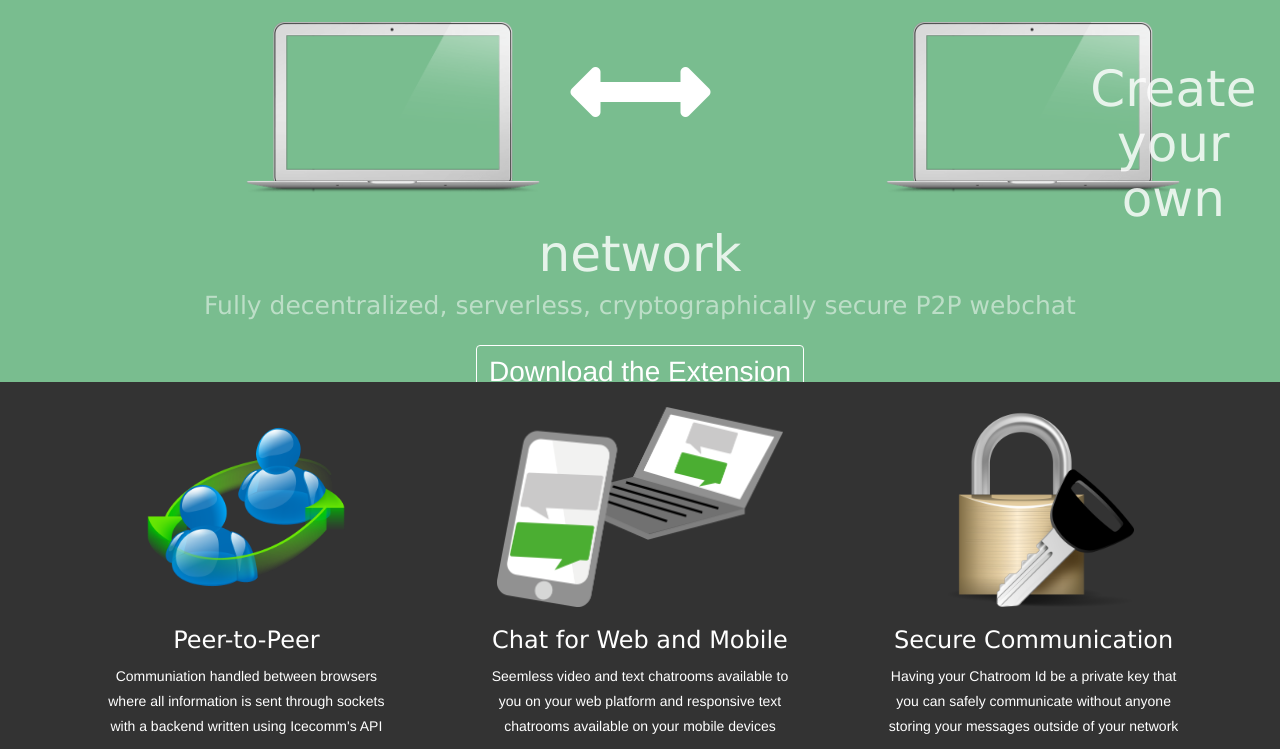
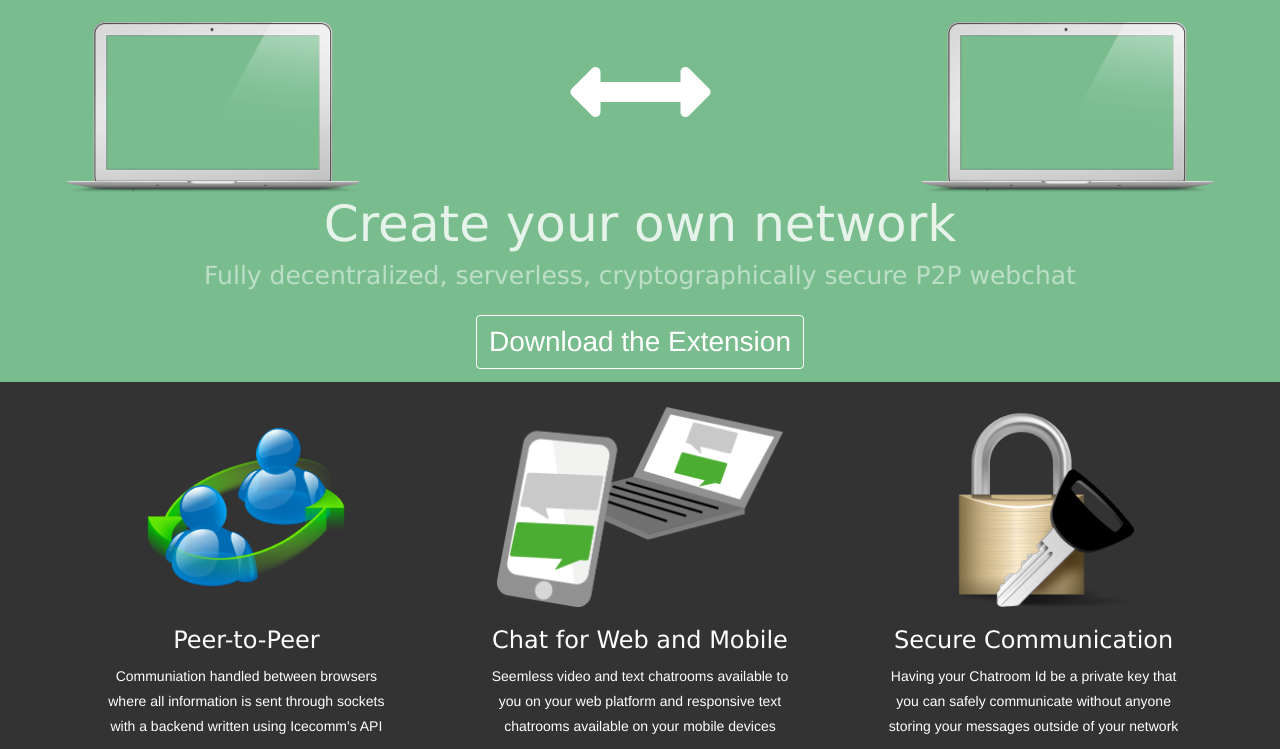
Before and after one commit to DeChat/dechat.github.io, a plain HTML site: page index.html in a window 1280 px wide. Shown: the part 68-817 px from the top of the page. Drawn offline with Linux system fonts and the light colour scheme.

Commit message:
column changes

```diff
--- a/index.html
+++ b/index.html
@@ -27,18 +27,16 @@
 </nav>
 <section id="main">
     <div class="row showcase">
-      <div class="col-sm-2 col-sm-offset-2">
+      <div class="col-sm-4">
         <img src="landing/laptop.png" class="image">
         </img>
       </div>
       <div class="col-sm-4">
         <i style="font-size: 10em;display: inline-block;margin-left: 32.5%;margin-right: auto;"class="fa fa-arrows-h"></i>
       </div>
-      <div class="col-sm-2">
+      <div class="col-sm-4">
         <img src="landing/laptop.png" class="image">
         </img>
-      </div>
-      <div class="col-sm-2">
       </div>
       <h1 class="text-center v-center">
         Create your own network
```
